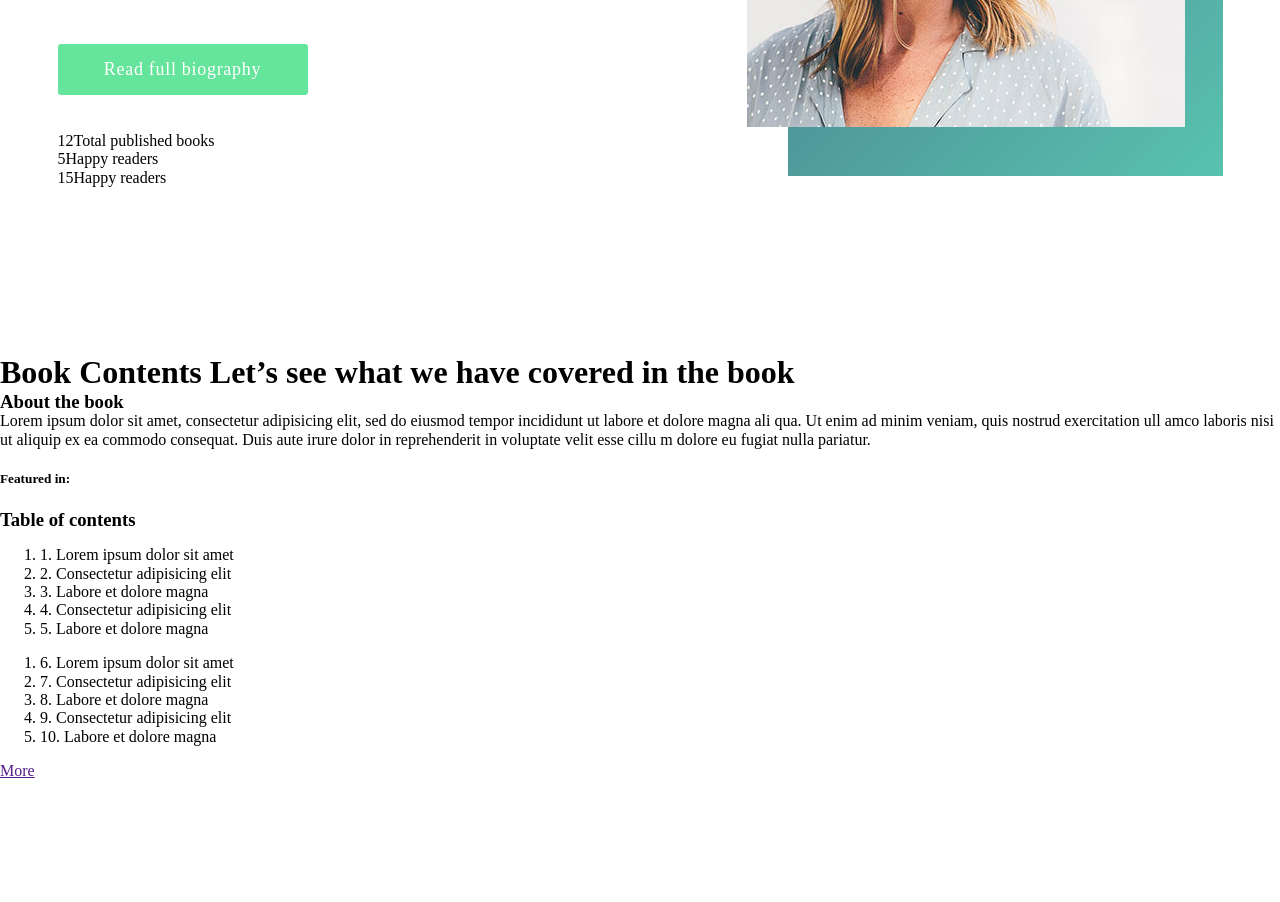
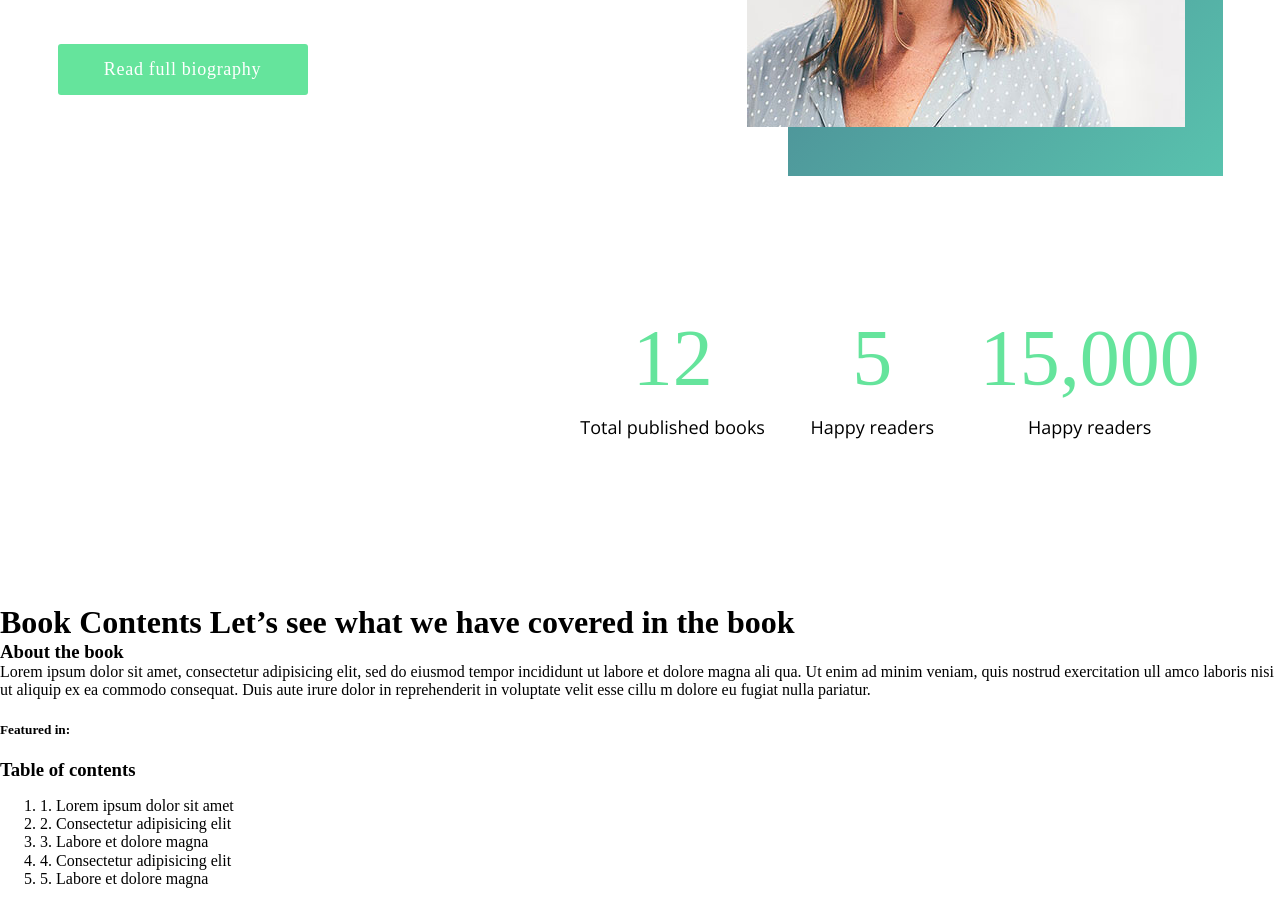
Before and after one commit to Rust145/Bukee, a website: page src/views/index.html in a window 1280 px wide. Shown: the part 1607-2509 px from the top of the page. Drawn offline with nearby package versions, Linux system fonts and the light colour scheme; files that its build step writes are made by us from their sources.

Commit message:
add block counter

```diff
--- a/src/styles/main.scss
+++ b/src/styles/main.scss
@@ -154,7 +154,25 @@ body {
 .page {
     padding-top: 167px;
 }
-
+.box-counter {
+    display: flex;
+    justify-content: space-around;
+    margin-top: 180px;
+    margin-left: 500px;
+    p {
+        font-family: 'Open Sans', serif;
+        text-align: center;
+        font-size: 18px;
+        span {
+            font-family: 'Roboto Slab', serif;
+            display: block;
+            font-size: 80px;
+            color: $accent-color;
+            font-weight: 100;
+            margin-bottom: 13px;
+        }
+    }
+}
 
 
 
--- a/src/views/index.html
+++ b/src/views/index.html
@@ -16,7 +16,7 @@
 		<link rel="apple-touch-icon" sizes="120x120" href="../img/favicons/apple-touch-icon-120x120.png">
 		<link rel="apple-touch-icon" sizes="144x144" href="../img/favicons/apple-touch-icon-144x144.png">
 		<link rel="apple-touch-icon" sizes="180x180" href="../img/favicons/apple-touch-icon-180x180.png">
-		<link href="https://fonts.googleapis.com/css?family=Open+Sans:400,400i,700" rel="stylesheet">
+		<link href="https://fonts.googleapis.com/css?family=Open+Sans:100,400,400i,700" rel="stylesheet">
 		<link rel="stylesheet" href="../styles/main.css">
 	</head>
 	<body class="no-svg">
@@ -77,7 +77,7 @@
             <div class="box-counter">
                 <p><span>12</span>Total published books</p>
                 <p><span>5</span>Happy readers</p>
-                <p><span>15</span>Happy readers</p>
+                <p><span>15,000</span>Happy readers</p>
             </div>
         </div>
     </div>
```
